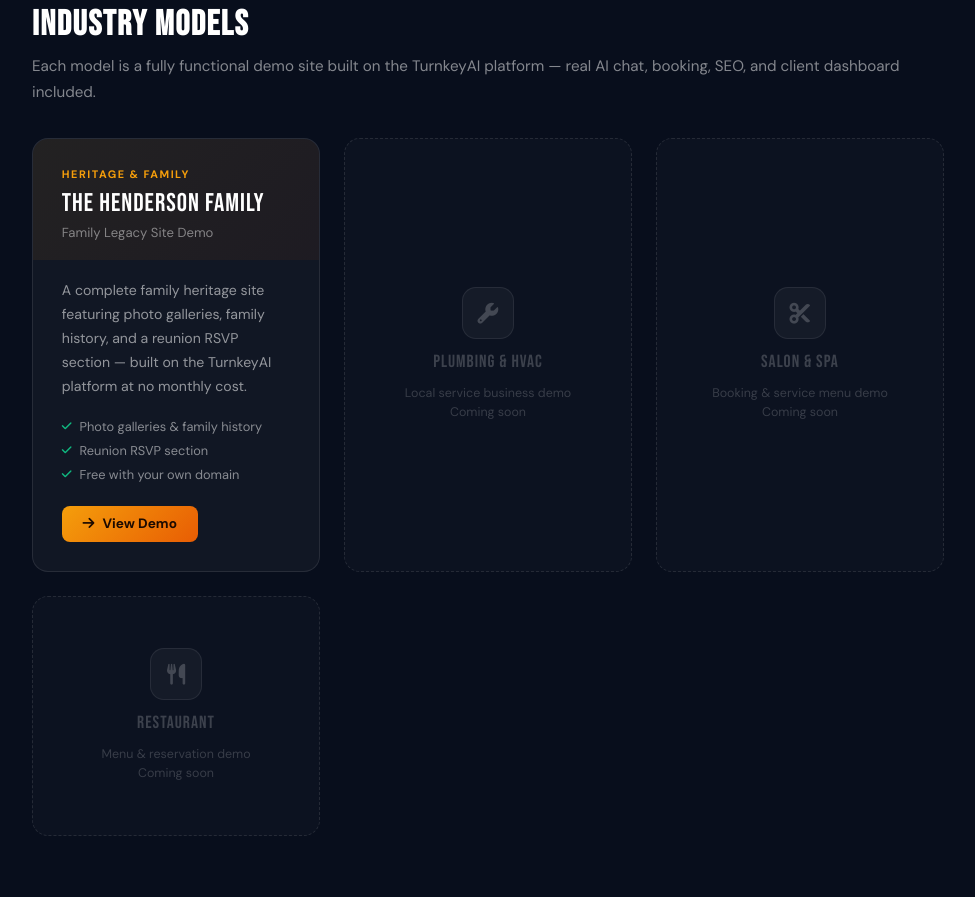
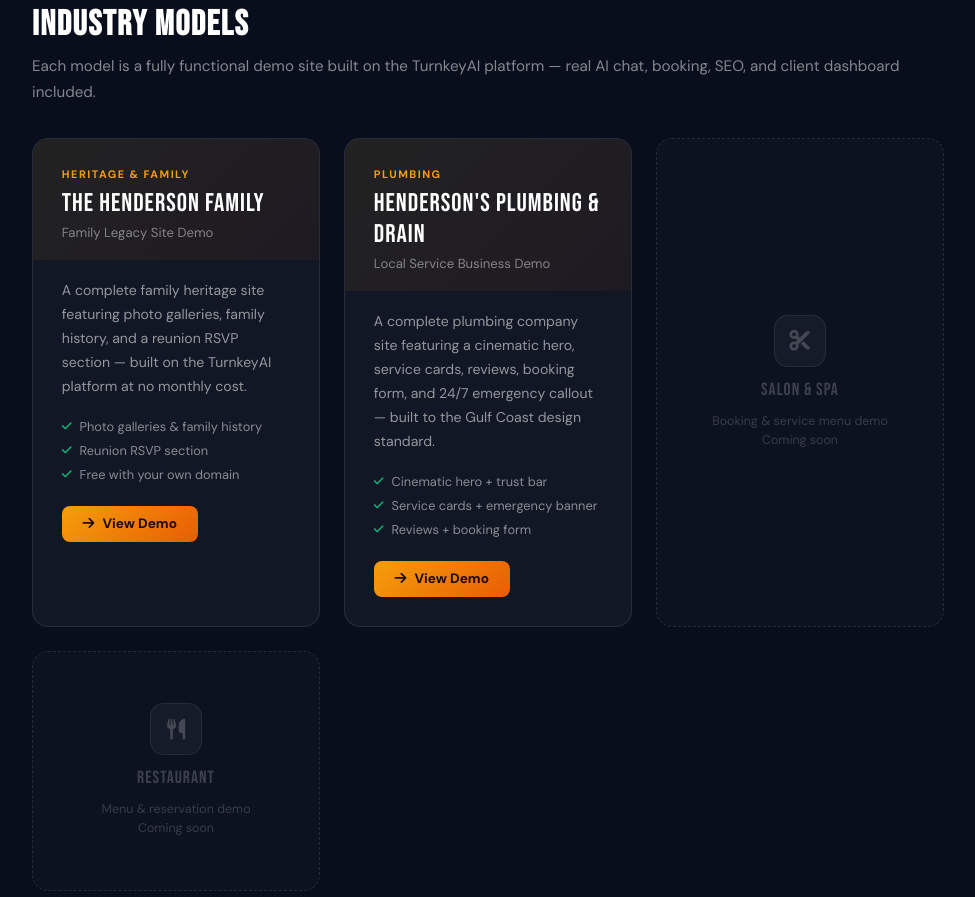
Before and after one commit to airesources89-ui/TurnkeyAI-backend, a website: page public/pages/models.html in a window 1280 px wide. Shown: the part 1165-2062 px from the top of the page, without its empty margins (152-1127 px from the left). Drawn offline with Linux system fonts and the light colour scheme.

Commit message:
Update models.html

```diff
--- a/public/pages/models.html
+++ b/public/pages/models.html
@@ -170,12 +170,23 @@
         </div>
       </a>
 
-      <!-- Placeholder 1 -->
-      <div class="demo-card-placeholder">
-        <div class="placeholder-icon"><i class="fas fa-wrench"></i></div>
-        <div class="placeholder-label">Plumbing & HVAC</div>
-        <div class="placeholder-sub">Local service business demo<br>Coming soon</div>
-      </div>
+      <!-- Henderson's Plumbing Demo -->
+      <a href="/pages/henderson-plumbing-demo.html" class="demo-card">
+        <div class="demo-card-header">
+          <div class="demo-card-industry">Plumbing</div>
+          <div class="demo-card-name">Henderson's Plumbing & Drain</div>
+          <div class="demo-card-type">Local Service Business Demo</div>
+        </div>
+        <div class="demo-card-body">
+          <div class="demo-card-desc">A complete plumbing company site featuring a cinematic hero, service cards, reviews, booking form, and 24/7 emergency callout — built to the Gulf Coast design standard.</div>
+          <div class="demo-card-features">
+            <span><i class="fas fa-check"></i> Cinematic hero + trust bar</span>
+            <span><i class="fas fa-check"></i> Service cards + emergency banner</span>
+            <span><i class="fas fa-check"></i> Reviews + booking form</span>
+          </div>
+          <span class="demo-card-cta"><i class="fas fa-arrow-right"></i> View Demo</span>
+        </div>
+      </a>
 
       <!-- Placeholder 2 -->
       <div class="demo-card-placeholder">
```
